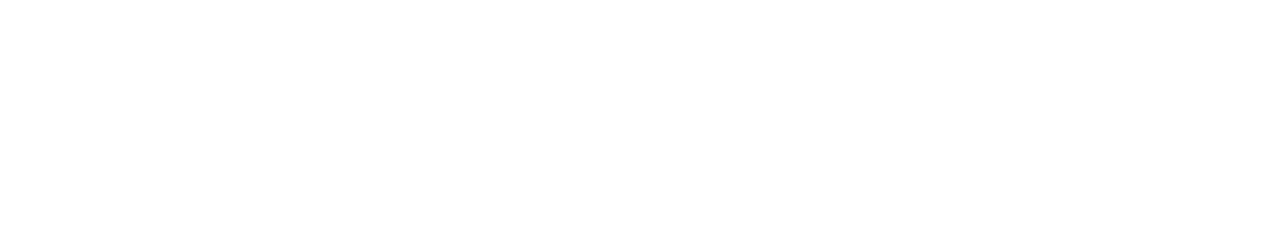
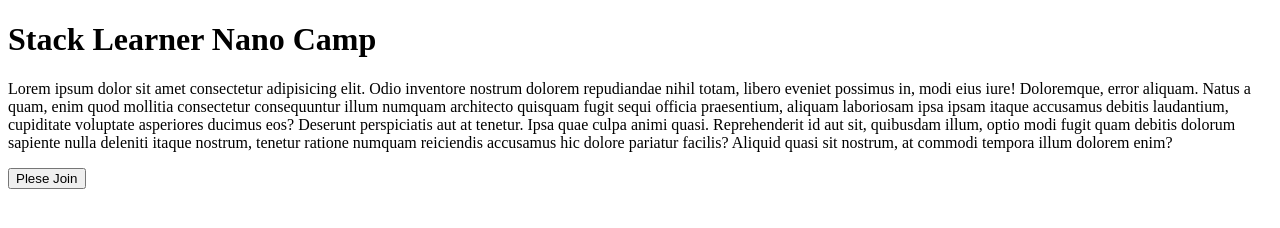
Before and after one commit to ariful-islam-dev/git-tuturial, a plain HTML site: page index.html in a window 1280 px wide. Drawn offline with Linux system fonts and the light colour scheme.

Commit message:
index.html file updated with one button element

```diff
--- a/index.html
+++ b/index.html
@@ -6,6 +6,10 @@
     <title>Document</title>
 </head>
 <body>
+    <h1>Stack Learner Nano Camp</h1>
 
+    <p>Lorem ipsum dolor sit amet consectetur adipisicing elit. Odio inventore nostrum dolorem repudiandae nihil totam, libero eveniet possimus in, modi eius iure! Doloremque, error aliquam. Natus a quam, enim quod mollitia consectetur consequuntur illum numquam architecto quisquam fugit sequi officia praesentium, aliquam laboriosam ipsa ipsam itaque accusamus debitis laudantium, cupiditate voluptate asperiores ducimus eos? Deserunt perspiciatis aut at tenetur. Ipsa quae culpa animi quasi. Reprehenderit id aut sit, quibusdam illum, optio modi fugit quam debitis dolorum sapiente nulla deleniti itaque nostrum, tenetur ratione numquam reiciendis accusamus hic dolore pariatur facilis? Aliquid quasi sit nostrum, at commodi tempora illum dolorem enim?</p>
+
+    <button>Plese Join</button>
 </body>
 </html>
```
